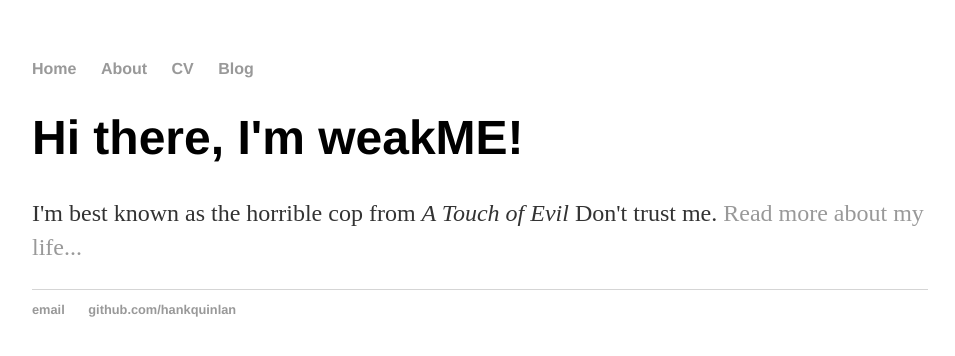
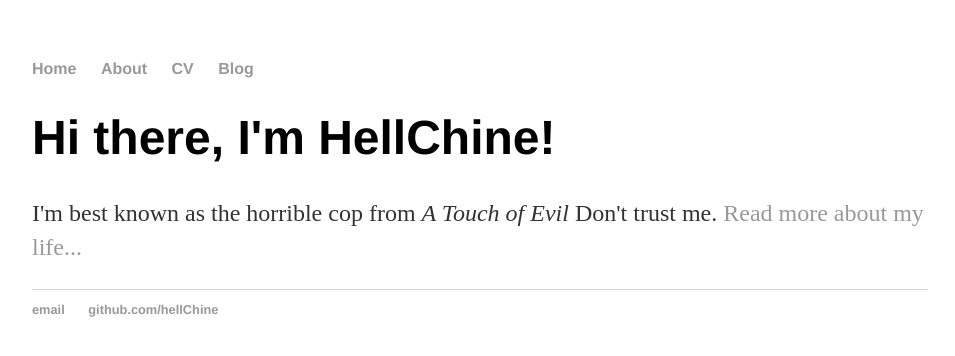
Before and after one commit to hellChine/hellChine.github.io, a Jekyll site: the page built from index.html, in a window 1280 px wide. Shown: the top 356 px of the page, without its empty margins (160-1115 px from the left). Built offline with Jekyll 4.4.1, drawn with Linux system fonts in a browser that asks for light colours.

Commit message:
Update index.html
change

```diff
--- a/index.html
+++ b/index.html
@@ -1,30 +1,8 @@
-<!DOCTYPE html>
-<html>
-	<head>
-		<title>week my self</title>
-		<!-- link to main stylesheet -->
-		<link rel="stylesheet" type="text/css" href="/css/main.css">
-	</head>
-	<body>
-		<nav>
-    		<ul>
-        		<li><a href="/">Home</a></li>
-	        	<li><a href="/about">About</a></li>
-        		<li><a href="/cv">CV</a></li>
-        		<li><a href="/blog">Blog</a></li>
-    		</ul>
-		</nav>
-		<div class="container">
-    		<div class="blurb">
-        		<h1>Hi there, I'm weakME!</h1>
-				<p>I'm best known as the horrible cop from <em>A Touch of Evil</em> Don't trust me. <a href="/about">Read more about my life...</a></p>
-    		</div><!-- /.blurb -->
-		</div><!-- /.container -->
-		<footer>
-    		<ul>
-        		<li><a href="mailto:qinqin90813@gmail.com">email</a></li>
-        		<li><a href="https://github.com/hellChine">github.com/hankquinlan</a></li>
-			</ul>
-		</footer>
-	</body>
-</html>
+---
+layout: default
+title: weak me if you want!
+---
+<div class="blurb">
+	<h1>Hi there, I'm HellChine!</h1>
+	<p>I'm best known as the horrible cop from <em>A Touch of Evil</em> Don't trust me. <a href="/about">Read more about my life...</a></p>
+</div><!-- /.blurb -->
```
